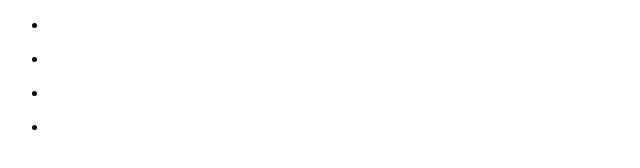
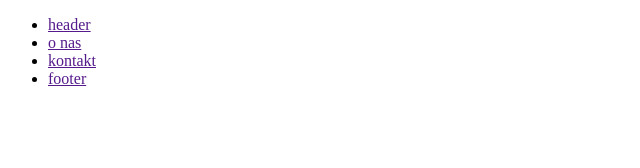
Before and after one commit to MikolajLiszka/Kurs-Front-End-Developer, a plain HTML site: page Zadanie #36444/index.html in a window 1280 px wide. Shown: the whole page, without its empty margins (0-640 px from the left). Drawn offline with Linux system fonts and the light colour scheme.

Commit message:
14-struktura-html5

```diff
--- a/Zadanie #36444/index.html
+++ b/Zadanie #36444/index.html
@@ -9,22 +9,17 @@
 <body>
     <nav>
         <ul>
-            <li>
-                <header class="main"></header>
-            </li>
-            <li>
-                <section id="o-nas">
-                    <p class="tekst"></p>
-                </section>
-            </li>
-            <li>
-                <section id="kontakt"></section>
-            </li>
-            <li>
-                <footer id="footer"></footer>
-            </li>
+            <li><a href="">header</a></li>
+            <li><a href="">o nas</a></li>
+            <li><a href="">kontakt</a></li>
+            <li><a href="">footer</a></li>
         </ul>
     </nav>
-
+    <header id="main"></header>
+    <section id="o-nas">
+        <p class="tekst"></p>
+    </section>
+    <section id="kontakt"></section>
+    <footer id="footer"></footer>
 </body>
 </html>
```
